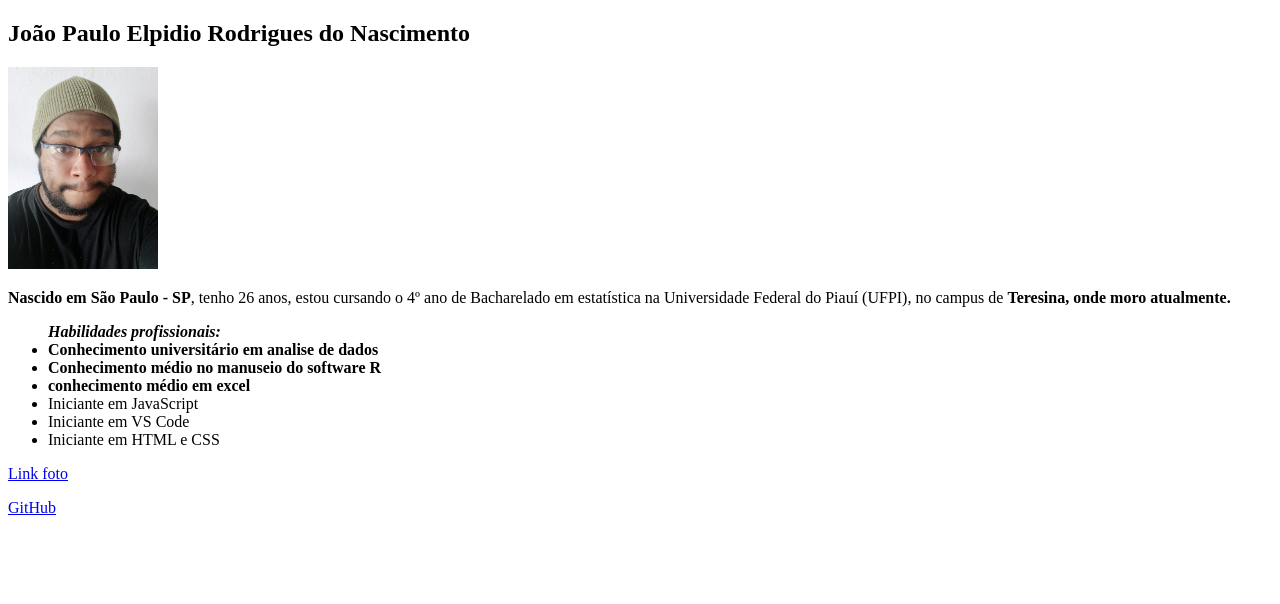
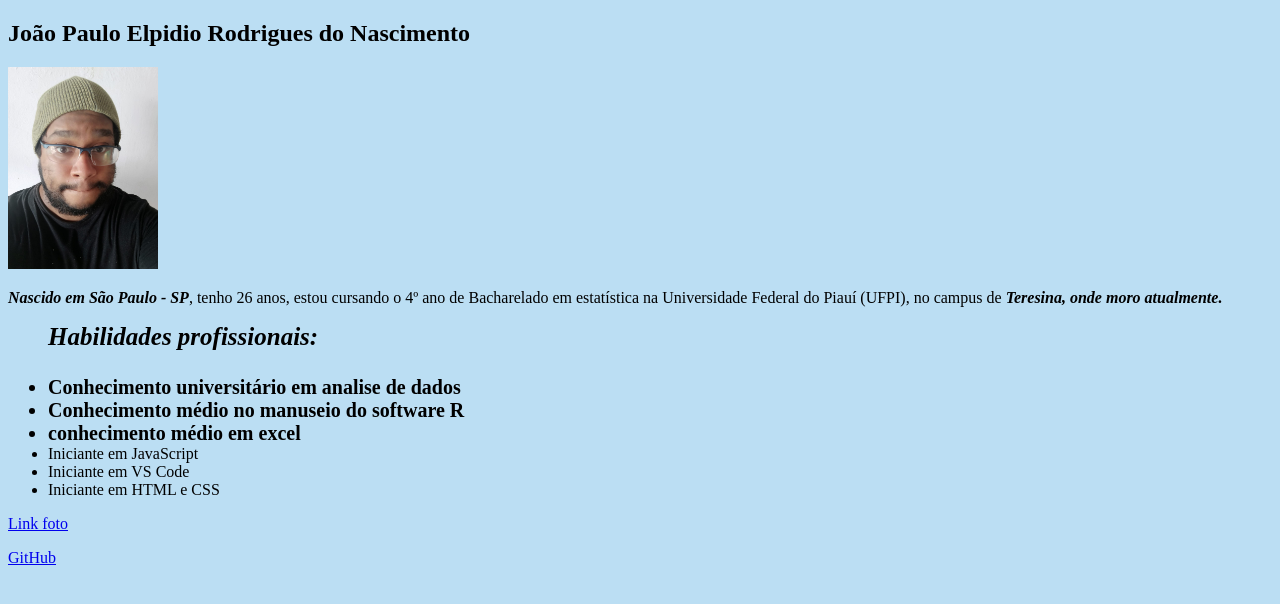
Before and after one commit to 14141414141414/14141414141414.github.io, a plain HTML site: page index.html in a window 1280 px wide. Drawn offline with Linux system fonts and the light colour scheme.

Commit message:
estilização 3.2 do portifólio

```diff
--- a/index.html
+++ b/index.html
@@ -4,19 +4,39 @@
     <meta charset="UTF-8">
     <title>Portifólio João Paulo Elpidio Rodrigues do Nascimento</title>
   </head>
+  <style>
+    #nome {
+      font-family: 'esteban';
+    }
+
+    #descrição {
+      font-family: 'esteban';
+    }
+    body {
+      background-color: #bbdef3;
+    }
+    #destaques_decrição {
+      font-style: italic;
+    }
+    .maiores_habilidades {
+      font-size: 20px;
+    }
+    .titulo_habilidade {
+      font-size: 25px;
+    }
+  </style>
   <body>
-    <h2>João Paulo Elpidio Rodrigues do Nascimento</h1>
+    <h2 id="nome">João Paulo Elpidio Rodrigues do Nascimento</h1>
     <img src="eu.jpeg" width="150px" alt="foto de João Paulo Elpidio Rodrigues do Nascimento">
-    <p>
-        <strong>Nascido em São Paulo - SP</strong>, tenho 26 anos, estou cursando o 4º ano
+    <p id="descrição">
+        <strong id="destaques_decrição">Nascido em São Paulo - SP</strong>, tenho 26 anos, estou cursando o 4º ano
         de Bacharelado em estatística na Universidade Federal do Piauí (UFPI), no campus
-        de <strong>Teresina, onde moro atualmente.</strong>
+        de <strong id="destaques_decrição">Teresina, onde moro atualmente.</strong>
     </p>
-    <ul><strong><em>Habilidades profissionais:</em></strong>
-        <br>
-        <li><strong>Conhecimento universitário em analise de dados</strong></li>
-        <li><strong>Conhecimento médio no manuseio do software R</strong></li>
-        <li><strong>conhecimento médio em excel</strong></li>
+    <ul><strong class="titulo_habilidade"><em>Habilidades profissionais:</p></em></strong>
+        <li class="maiores_habilidades"><strong>Conhecimento universitário em analise de dados</strong></li>
+        <li class="maiores_habilidades"><strong>Conhecimento médio no manuseio do software R</strong></li>
+        <li class="maiores_habilidades"><strong>conhecimento médio em excel</strong></li>
         <li>Iniciante em JavaScript</li>
         <li>Iniciante em VS Code</li>
         <li>Iniciante em HTML e CSS</li>
```
